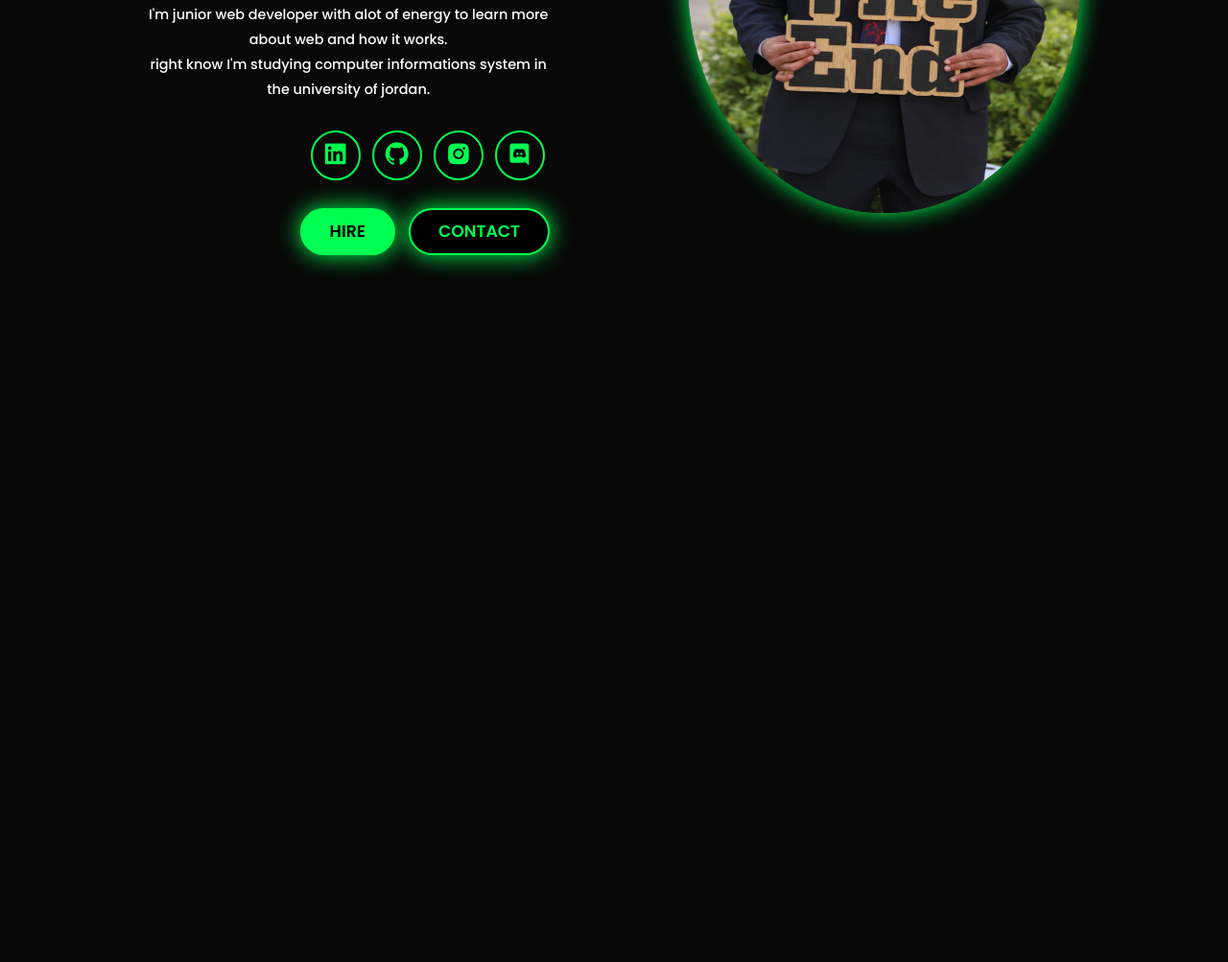
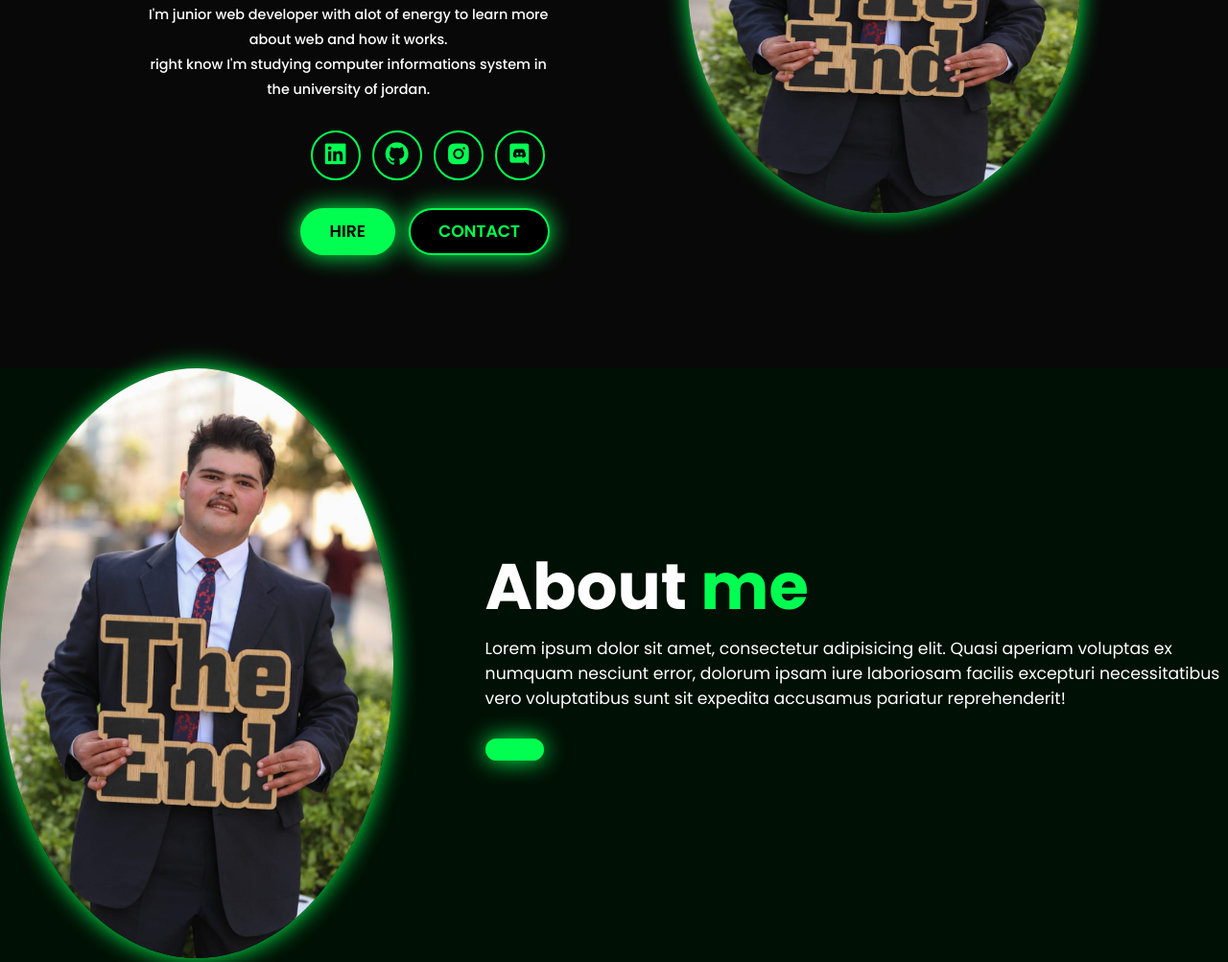
Before and after one commit to Rashed-ux920/my-profile, a plain HTML site: page index.html in a window 1280 px wide. Shown: the part 464-1467 px from the top of the page at 96% size. Before the commit the page ends 848 px from the top, so only its background shows below. Drawn offline with nearby package versions, Linux system fonts and the light colour scheme.

Commit message:
the complement

```diff
--- a/index.html
+++ b/index.html
@@ -3,7 +3,7 @@
 <head>
     <meta charset="UTF-8">
     <meta name="viewport" content="width=device-width, initial-scale=1.0">
-    <title>Document</title>
+    <title>R&A</title>
     <link href='https://unpkg.com/boxicons@2.1.4/css/boxicons.min.css' rel='stylesheet'>
     <link rel="stylesheet" href="style.css">
 </head>
@@ -33,7 +33,7 @@
                 <a href="https://www.linkedin.com/in/rashed-alaqrabawy-28899b257/">
                     <i class="bx bxl-linkedin-square"></i>
                 </a>
-                <a href="#">
+                <a href="https://github.com/j22003">
                     <i class="bx bxl-github"></i>
                 </a>
                 <a href="#">
@@ -52,6 +52,18 @@
             <img src="img/WhatsApp Image 2024-06-01 at 8.35.45 PM.jpeg" alt="photo">
         </div>
     </section>
+    <sectoin class="about" id="about">
+        <div class="about-img">
+            <img src="img/WhatsApp Image 2024-06-01 at 8.35.45 PM.jpeg" alt="">
+        </div>
+        <div class="about-content">
+            <h2>About <span>me</span></h2>
+            <p>
+                Lorem ipsum dolor sit amet, consectetur adipisicing elit. Quasi aperiam voluptas ex numquam nesciunt error, dolorum ipsam iure laboriosam facilis excepturi necessitatibus vero voluptatibus sunt sit expedita accusamus pariatur reprehenderit!
+            </p>
+            <a href="#" class="btn"></a>
+        </div>
+    </sectoin>
     <script src="script.js"></script>
 </body>
 </html>
--- a/style.css
+++ b/style.css
@@ -166,3 +166,38 @@ section{
     background: var(--main-color);
     color: #000;
 }
+.about{
+    display: flex;
+    justify-content: center;
+    align-items: center;
+    gap: 10rem;
+    background: var(--second-bg-color);
+}
+.about-img img{
+    width: 32vw;
+    border-radius: 50%;
+    box-shadow: 0 0 25px var(--main-color);
+    transition: 0.4s ease-in-out;
+}
+.about-img img:hover{
+    box-shadow:  0 0 25px var(--main-color),
+                 0 0 50px var(--main-color),
+                 0 0 100px var(--main-color);
+}
+.about-content h2{
+    font-size: 7rem;
+    text-align: left;
+}
+.about-content p{
+    font-size: 1.8rem;
+}
+.about-content .btn{
+    margin: 3rem 0;
+}
+
+::-webkit-scrollbar{
+    width: 10px;
+}
+::-webkit-scrollbar-thumb{
+    background: var(--main-color);
+}
```
Also changed, not shown: 1 other file.
